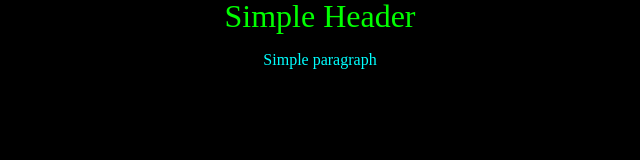
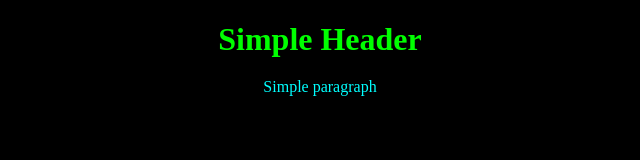
Before and after one commit to Sevinj-Yahya-152409/simple-html-css-js-project-, a plain HTML site: page index.html in a window 1280 px wide. Shown: the whole page, without its empty margins (320-960 px from the left). Drawn offline with Linux system fonts and the light colour scheme.

Commit message:
ne architecture

```diff
--- a/index.html
+++ b/index.html
@@ -4,13 +4,13 @@
     <meta charset="UTF-8">
     <meta http-equiv="X-UA-Compatible" content="IE=edge">
     <meta name="viewport" content="width=device-width, initial-scale=1.0">
-    <link rel="stylesheet" href="./reset.css">
-    <link rel="stylesheet" href="./style.css">
+    <link rel="stylesheet" href=".//css/reset.css">
+    <link rel="stylesheet" href="./css/style.css">
     <title>Project Name</title>
 </head>
 <body>
     <h1>Simple Header</h1>
     <p>Simple paragraph</p>
-    <script src="./script.js"></script>
+    <script src="./js/script.js"></script>
 </body>
 </html>
```
Also changed, not shown: css/reset.css (renamed from reset.css), css/style.css (renamed from style.css), js/script.js (renamed from script.js).
